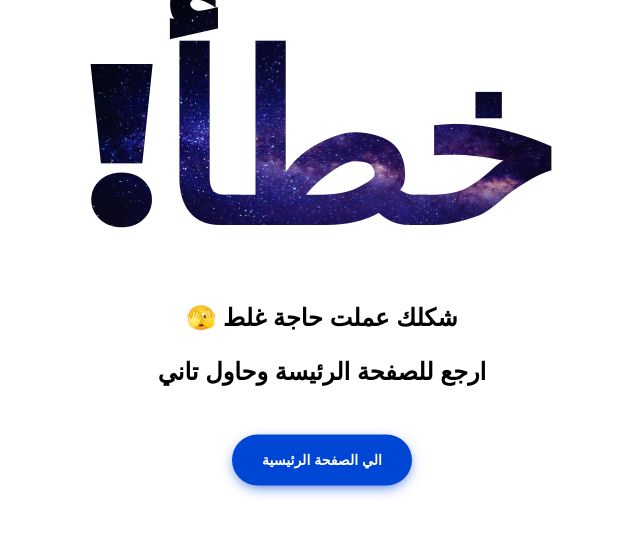
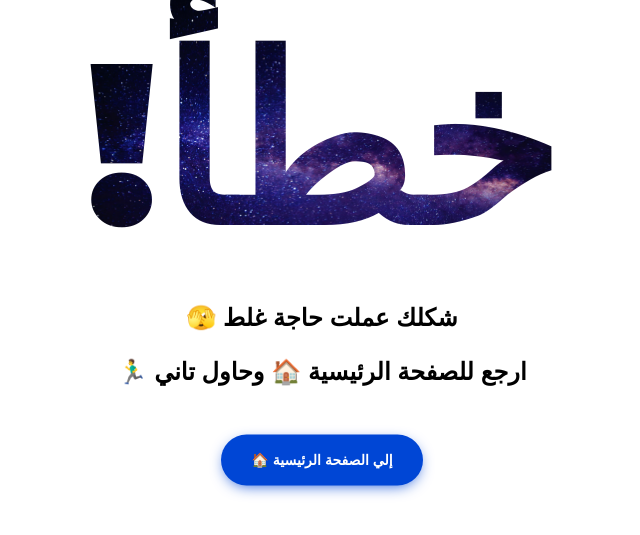
Before and after one commit to tariqhosny/Shabab-Elkhier, a Django app: template templates/errors/error.html in a window 1280 px wide. Shown: the part 158-693 px from the top of the page, without its empty margins (318-958 px from the left). Run offline with Django 4.2, Linux system fonts and the light colour scheme; the template is opened without the code that fills it, so the values that code supplies are empty; some libraries are stand-ins or nearby versions.

Commit message:
edit the error page

```diff
--- a/registration/views.py
+++ b/registration/views.py
@@ -1,4 +1,4 @@
-from django.views.decorators.csrf import csrf_protect, ensure_csrf_cookie
+from django.views.decorators.csrf import csrf_protect
 from django.shortcuts import render, HttpResponseRedirect
 from django.http import JsonResponse
 from importData.models import Student, Part, Soura
@@ -13,7 +13,6 @@ form['student'] = None
 form['min_amount'] = 1
 
 @csrf_protect
-@ensure_csrf_cookie
 def registration(request):
     form['nationalIDForm'] = NationalIDForm()
     if request.method == "POST":
--- a/shababelkhier/settings.py
+++ b/shababelkhier/settings.py
@@ -33,12 +33,6 @@ ALLOWED_HOSTS = [
     'shababtest.pythonanywhere.com',
     ]
 
-CSRF_TRUSTED_ORIGINS = [
-    'http://127.0.0.1:8000/',
-    'https://tariqhosny.pythonanywhere.com',
-    'https://shababelkhier.pythonanywhere.com',
-    'https://shababtest.pythonanywhere.com/registration#',
-    ]
 # Application definition
 
 INSTALLED_APPS = [
--- a/templates/errors/error.html
+++ b/templates/errors/error.html
@@ -13,10 +13,10 @@
                     <br>
                     <h2>شكلك عملت حاجة غلط 🫣</h2>
                     <br>
-                    <h2>ارجع للصفحة الرئيسة وحاول تاني</h2>
+                    <h2>ارجع للصفحة الرئيسية 🏠 وحاول تاني 🏃‍♂️</h2>
                     <br>
                     <br>
-                    <a href="/">الي الصفحة الرئيسية</a>
+                    <a href="/">إلي الصفحة الرئيسية 🏠</a>
                 </div>
             </div>
 	</body>
```
